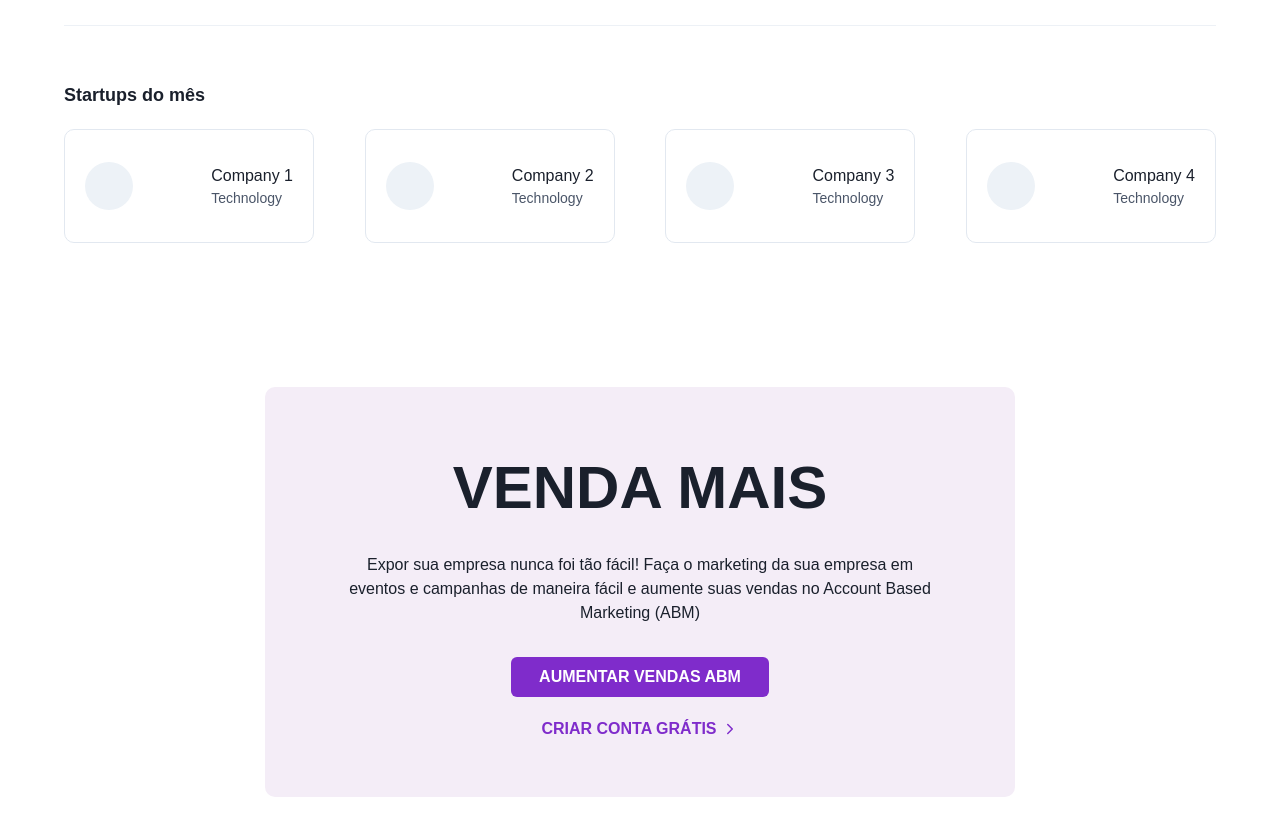
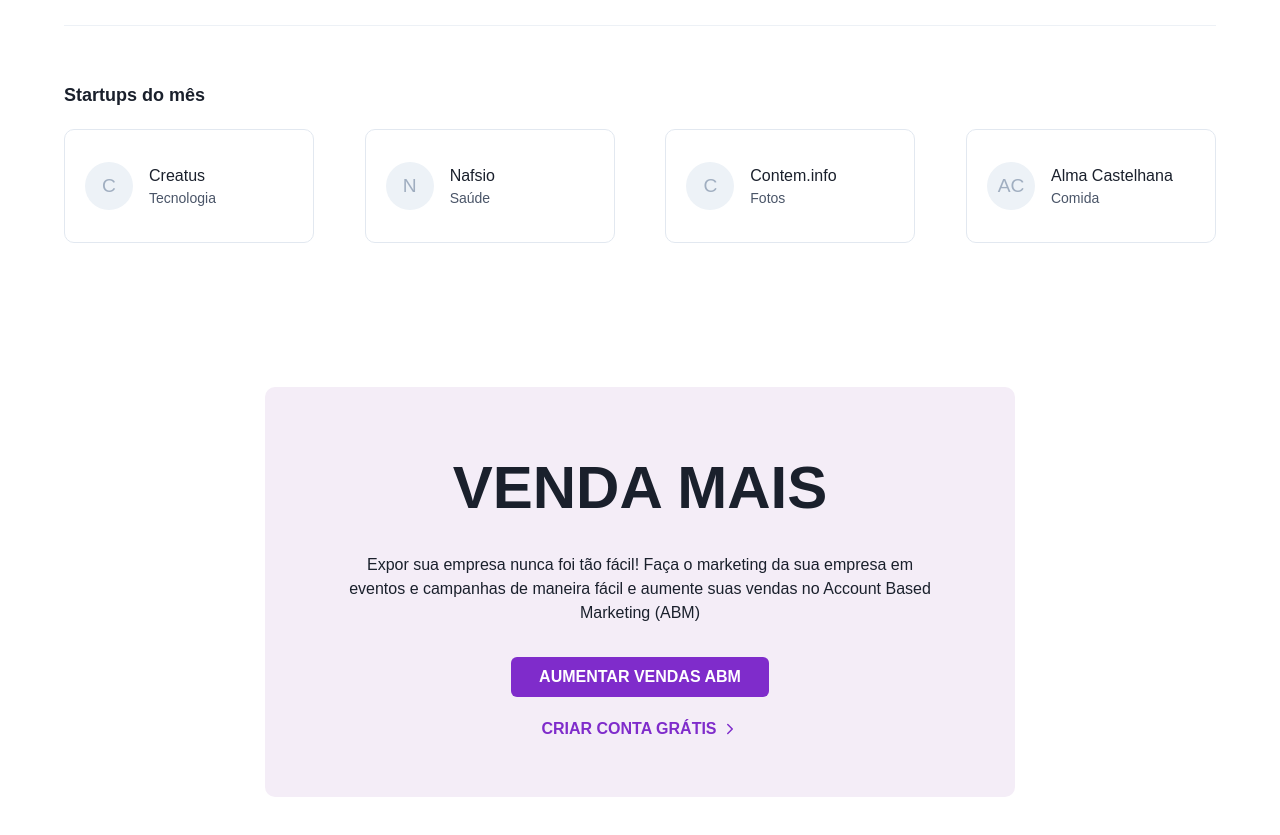
Before and after one commit to guigaribalde/totty-front, a Next.js app: page / in a window 1280 px wide. Shown: the part 820-1655 px from the top of the page. Built offline with nearby package versions, Linux system fonts and the light colour scheme; data requests are answered from the project's data file.

Commit message:
style: businesscard style and db 'real' data

```diff
--- a/src/components/BussinessCard.tsx
+++ b/src/components/BussinessCard.tsx
@@ -17,7 +17,6 @@ export const BussinessCard = ({
       px="5"
       py="8"
       minW="250px"
-      justify="space-between"
       cursor="pointer"
       _hover={{
         borderColor: 'brand.500',
@@ -30,7 +29,7 @@ export const BussinessCard = ({
         router.push(`/b/${business.name}`)
       }}
     >
-      <Avatar name=" " bgColor="gray.100" />
+      <Avatar name={business.name} bgColor="gray.100" color="gray.400" />
       <Flex direction="column" ml="4" justify="center">
         <Text fontWeight="medium">{business.name}</Text>
         <Text fontSize="sm" color="gray.600">
--- a/src/db/index.json
+++ b/src/db/index.json
@@ -2,23 +2,23 @@
   "top_business": [
     {
       "id": 1,
-      "name": "Company 1",
-      "segment": "Technology"
+      "name": "Creatus",
+      "segment": "Tecnologia"
     },
     {
       "id": 2,
-      "name": "Company 2",
-      "segment": "Technology"
+      "name": "Nafsio",
+      "segment": "Saúde"
     },
     {
       "id": 3,
-      "name": "Company 3",
-      "segment": "Technology"
+      "name": "Contem.info",
+      "segment": "Fotos"
     },
     {
       "id": 4,
-      "name": "Company 4",
-      "segment": "Technology"
+      "name": "Alma Castelhana",
+      "segment": "Comida"
     }
   ]
 }
```
